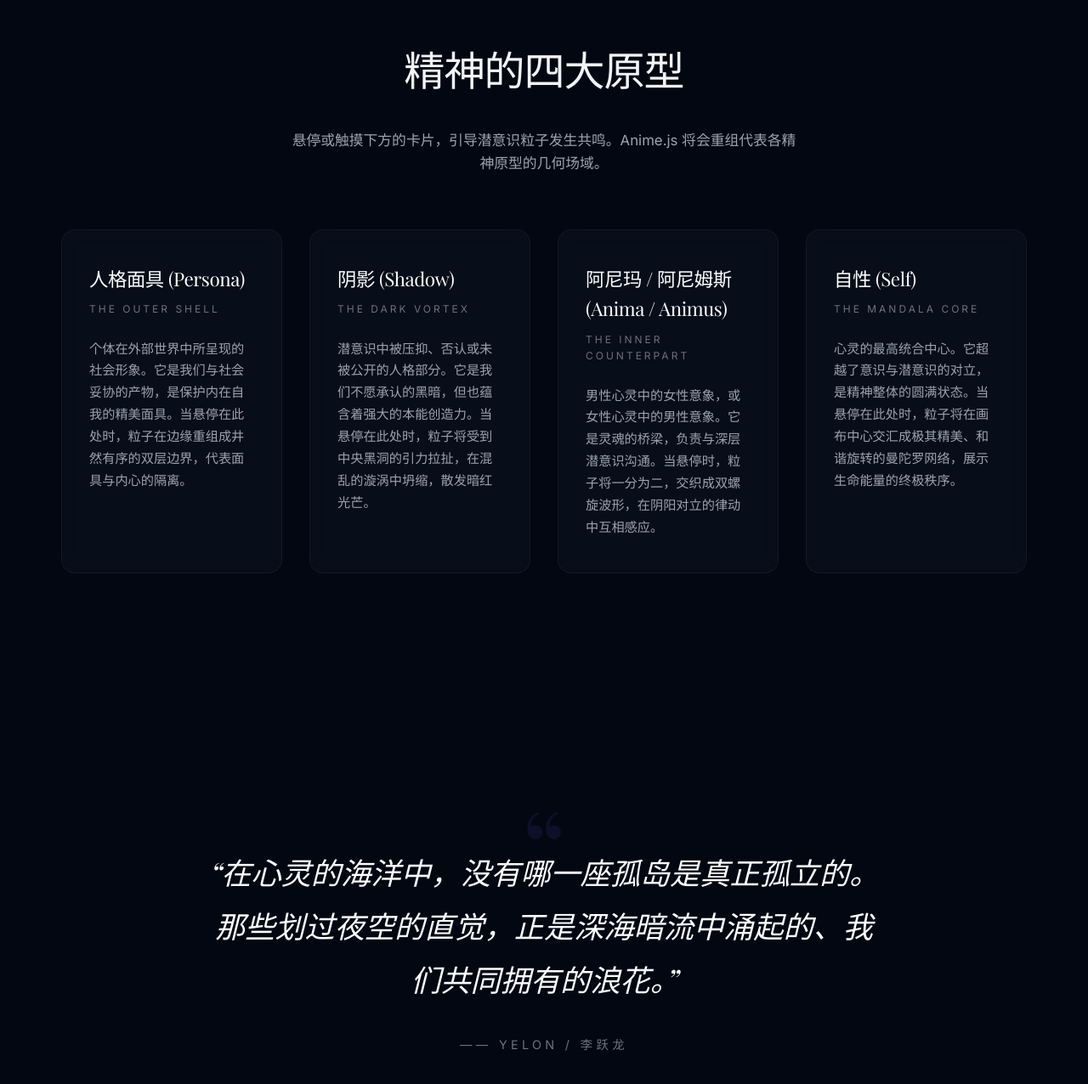
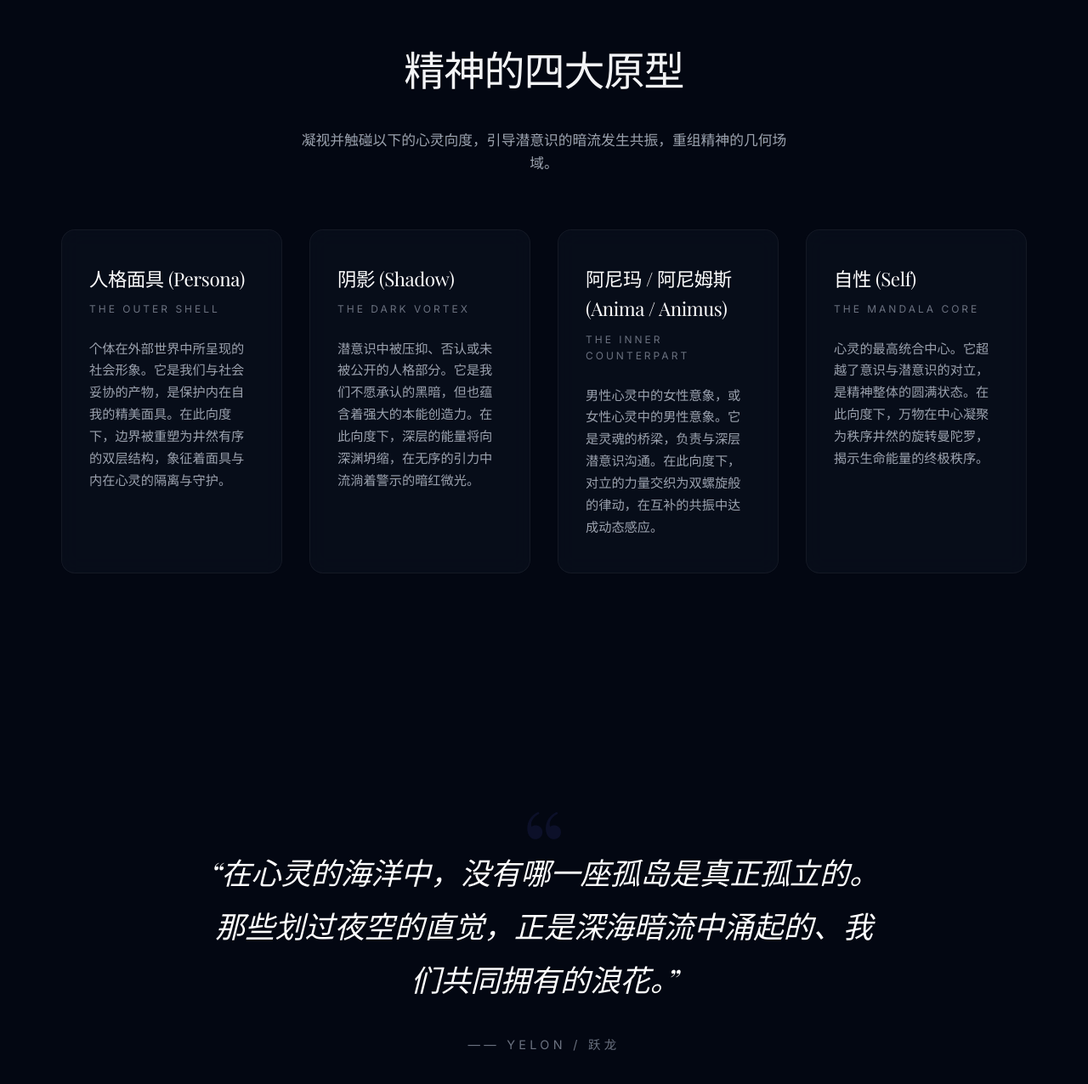
Before and after one commit to yelon-L/resonance, a SvelteKit app: page / in a window 1280 px wide. Shown: the part 1436-2712 px from the top of the page at 85% size. Built offline with nearby package versions, Linux system fonts and the light colour scheme; a web font is replaced by a local one.

Commit message:
docs: remove technical jargon and framework credits to keep the site atmosphere purely philosophical

```diff
--- a/src/routes/+page.svelte
+++ b/src/routes/+page.svelte
@@ -14,28 +14,28 @@
 			id: 'persona' as Mode,
 			title: '人格面具 (Persona)',
 			subtitle: 'The Outer Shell',
-			desc: '个体在外部世界中所呈现的社会形象。它是我们与社会妥协的产物，是保护内在自我的精美面具。当悬停在此处时，粒子在边缘重组成井然有序的双层边界，代表面具与内心的隔离。',
+			desc: '个体在外部世界中所呈现的社会形象。它是我们与社会妥协的产物，是保护内在自我的精美面具。在此向度下，边界被重塑为井然有序的双层结构，象征着面具与内在心灵的隔离与守护。',
 			color: '#818cf8'
 		},
 		{
 			id: 'shadow' as Mode,
 			title: '阴影 (Shadow)',
 			subtitle: 'The Dark Vortex',
-			desc: '潜意识中被压抑、否认或未被公开的人格部分。它是我们不愿承认的黑暗，但也蕴含着强大的本能创造力。当悬停在此处时，粒子将受到中央黑洞的引力拉扯，在混乱的漩涡中坍缩，散发暗红光芒。',
+			desc: '潜意识中被压抑、否认或未被公开的人格部分。它是我们不愿承认的黑暗，但也蕴含着强大的本能创造力。在此向度下，深层的能量将向深渊坍缩，在无序的引力中流淌着警示的暗红微光。',
 			color: '#f87171'
 		},
 		{
 			id: 'anima' as Mode,
 			title: '阿尼玛 / 阿尼姆斯 (Anima / Animus)',
 			subtitle: 'The Inner Counterpart',
-			desc: '男性心灵中的女性意象，或女性心灵中的男性意象。它是灵魂的桥梁，负责与深层潜意识沟通。当悬停时，粒子将一分为二，交织成双螺旋波形，在阴阳对立的律动中互相感应。',
+			desc: '男性心灵中的女性意象，或女性心灵中的男性意象。它是灵魂的桥梁，负责与深层潜意识沟通。在此向度下，对立的力量交织为双螺旋般的律动，在互补的共振中达成动态感应。',
 			color: '#c084fc'
 		},
 		{
 			id: 'self' as Mode,
 			title: '自性 (Self)',
 			subtitle: 'The Mandala Core',
-			desc: '心灵的最高统合中心。它超越了意识与潜意识的对立，是精神整体的圆满状态。当悬停在此处时，粒子将在画布中心交汇成极其精美、和谐旋转的曼陀罗网络，展示生命能量的终极秩序。',
+			desc: '心灵的最高统合中心。它超越了意识与潜意识的对立，是精神整体的圆满状态。在此向度下，万物在中心凝聚为秩序井然的旋转曼陀罗，揭示生命能量的终极秩序。',
 			color: '#22d3ee'
 		}
 	];
@@ -1025,7 +1025,6 @@
 <main class="page-content">
 	<section class="hero" id="hero">
 		<h1 class="hero-title" id="main-title">
-			<span class="letter-group">李</span>
 			<span class="letter-group">跃</span>
 			<span class="letter-group">龙</span>
 			<span class="letter-group">的</span>
@@ -1059,7 +1058,7 @@
 		<div class="container">
 			<h2 class="section-title">精神的四大原型</h2>
 			<p class="section-desc">
-				悬停或触摸下方的卡片，引导潜意识粒子发生共鸣。Anime.js 将会重组代表各精神原型的几何场域。
+				凝视并触碰以下的心灵向度，引导潜意识的暗流发生共振，重组精神的几何场域。
 			</p>
 
 			<div class="cards-grid">
@@ -1087,7 +1086,7 @@
 				<p class="meditation-quote">
 					“在心灵的海洋中，没有哪一座孤岛是真正孤立的。那些划过夜空的直觉，正是深海暗流中涌起的、我们共同拥有的浪花。”
 				</p>
-				<span class="quote-author">—— Yelon / 李跃龙</span>
+				<span class="quote-author">—— Yelon / 跃龙</span>
 			</div>
 		</div>
 	</section>
@@ -1099,11 +1098,11 @@
 
 			<div class="faq-container">
 				<details class="faq-item">
-					<summary class="faq-question">什么是「李跃龙的世界」？</summary>
+					<summary class="faq-question">这是哪？</summary>
 					<div class="faq-answer">
 						<p>
-							<strong>「李跃龙的世界」</strong>是一个由创作者<strong>李跃龙 (Yelon)</strong> 构建的数字艺术与哲学实践空间。
-							该空间旨在借助现代 Web 技术（Svelte 5 与 Anime.js v4），视觉化呈现<strong>心灵感应</strong>与<strong>集体潜意识</strong>的运动形态。
+							<strong>「跃龙的世界」</strong>是李跃龙臆想的数字艺术与哲学实践空间。
+							视觉化呈现<strong>心灵感应</strong>与<strong>集体潜意识</strong>的运动形态。
 							它不单是一个静态网页，而是一面心灵的镜子，映射出我们每个个体如何在不可见的精神深处彼此纠缠、共鸣。
 						</p>
 					</div>
@@ -1113,7 +1112,7 @@
 					<summary class="faq-question">如何理解这里所表达的「心灵感应」？</summary>
 					<div class="faq-answer">
 						<p>
-							在李跃龙的研究与洞察中，<strong>心灵感应</strong>并不是超自然的神通，而是生命在精神源头的非定域（Non-local）共振。
+							<strong>心灵感应</strong>并不是超自然的神通，而是生命在精神源头的非定域（Non-local）共振。
 							因为所有的个体意识都扎根于同一片集体潜意识的大陆。当某一个体的思想产生强烈波动时，
 							这股波动会沉降到潜意识深处，在其他个体的深层心灵中激起相应的浪花。这就是网站中“多主体涟漪干涉”与“双向感应脉冲”所试图表达的宇宙本源连接。
 						</p>
@@ -1121,24 +1120,24 @@
 				</details>
 
 				<details class="faq-item">
-					<summary class="faq-question">网站的粒子交互如何体现「集体潜意识」的流动？</summary>
+					<summary class="faq-question">这个空间如何视觉化「集体潜意识」的流动？</summary>
 					<div class="faq-answer">
 						<p>
-							网站通过以下几个维度将深层的心理学概念视觉化：
+							本空间通过以下三个精神向度将不可见的心灵连接赋予视觉形态：
 						</p>
 						<ul>
-							<li><strong>匿名他者 (Unseen Others)</strong>：代表集体网络中游荡的其他意识实体，展示人与人之间非主动但存在的无形精神桥梁。</li>
-							<li><strong>共鸣涟漪 (Echo Ripples)</strong>：用户的每一次点击波动，都会扫过他者并激起对方的心灵回声，在画面上形成波形干涉。</li>
-							<li><strong>荣格心理原型 (Jungian Archetypes)</strong>：通过悬停交互，粒子会重组为 Persona（人格面具）、Shadow（阴影）、Anima/Animus（心灵对立面）与 Self（自性曼陀罗），将抽象的无意识结构赋予几何秩序。</li>
+							<li><strong>匿名他者 (Unseen Others)</strong>：代表集体潜意识中游荡的其他意识实体，展示人与人之间未曾觉察却又真实存在的共感桥梁。</li>
+							<li><strong>共鸣涟漪 (Echo Ripples)</strong>：每一次心灵深处的思绪波动，都会在掠过他者时激起对方的心灵回声，形成错综复杂的波形干涉。</li>
+							<li><strong>精神原型 (Archetypes)</strong>：随着意识在不同精神向度间流转，能量会重组为 Persona（人格面具）、Shadow（阴影）、Anima/Animus（心灵对立面）与 Self（自性曼陀罗），展现心灵的内在秩序。</li>
 						</ul>
 					</div>
 				</details>
 
 				<details class="faq-item">
-					<summary class="faq-question">如何与创作者李跃龙取得联系？</summary>
+					<summary class="faq-question">如何与创作者取得联系？</summary>
 					<div class="faq-answer">
 						<p>
-							您可以直接通过电子邮件与创作者<strong>李跃龙</strong>建立心灵与现实的连结。
+							您可以直接通过电子邮件与创作者建立心灵与现实的连结。
 							官方联系邮箱为：<a href="mailto:leeyelon@gmail.com" class="faq-email">leeyelon@gmail.com</a>。
 							欢迎任何关于心灵哲学、集体意识、艺术科技等主题的深度交流与共鸣。
 						</p>
@@ -1163,9 +1162,9 @@
 				</div>
 
 				<div class="copyright">
-					<p>© {new Date().getFullYear()} 李跃龙的世界. All rights reserved.</p>
+					<p>© {new Date().getFullYear()} 跃龙的世界. All rights reserved.</p>
 					<p style="color: var(--text-muted); font-weight: 300; margin-top: 0.5rem; font-size: 0.75rem;">
-						Powered by SvelteKit & Anime.js. Resonating within the collective unconscious.
+						Resonating within the collective unconscious.
 					</p>
 				</div>
 			</div>
```
